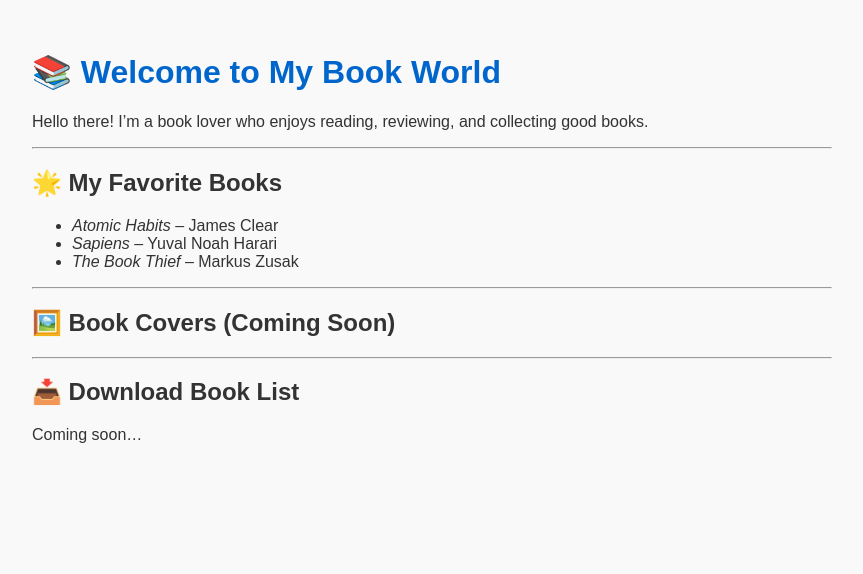
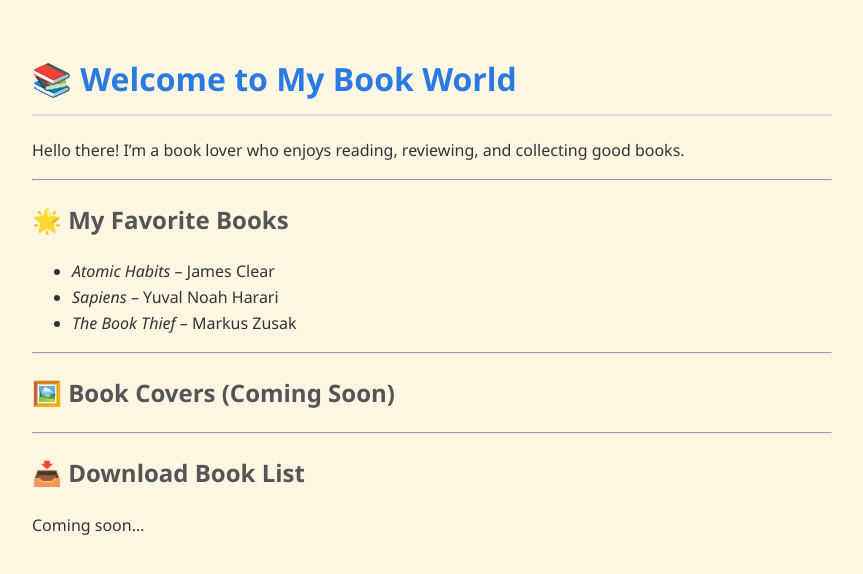
Before and after one commit to bs-alt/Books, a Jekyll site: the page built from index.md, in a window 1280 px wide. Shown: the top 574 px of the page, without its empty margins (208-1071 px from the left). Built offline with Jekyll 4.4.1, drawn with Linux system fonts in a browser that asks for light colours.

Commit message:
Update default.html

```diff
--- a/_layouts/default.html
+++ b/_layouts/default.html
@@ -5,15 +5,24 @@
     <title>{{ page.title }}</title>
     <style>
       body {
-      font-family: sans-serif;
+        font-family: 'Segoe UI', sans-serif;
         max-width: 800px;
         margin: auto;
         padding: 2rem;
-      background: #f9f9f9;
+        background: #fdf6e3;
         color: #333;
+        line-height: 1.6;
       }
       h1 {
-      color: #0066cc;
+        color: #2a7ae2;
+        border-bottom: 2px solid #ddd;
+        padding-bottom: 0.3em;
+      }
+      h2 {
+        color: #555;
+      }
+      a {
+        color: #2a7ae2;
       }
     </style>
   </head>
```
Lines whose indentation alone changed are shown as unchanged.
